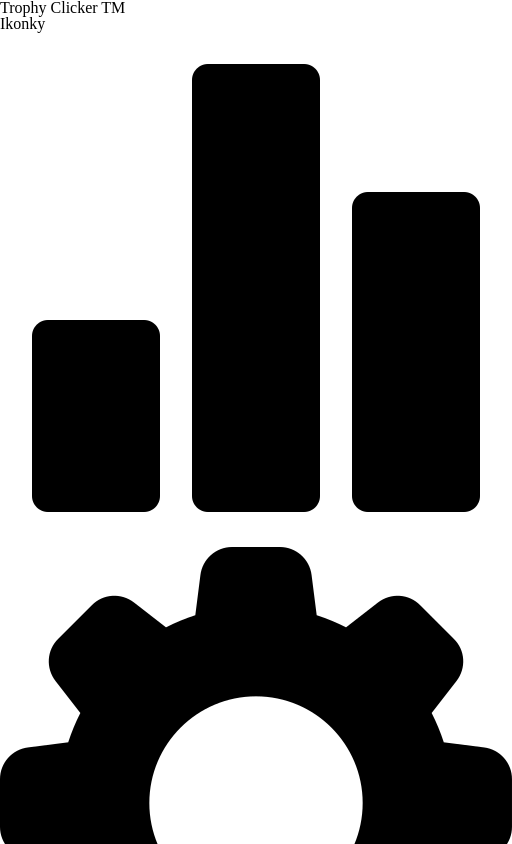
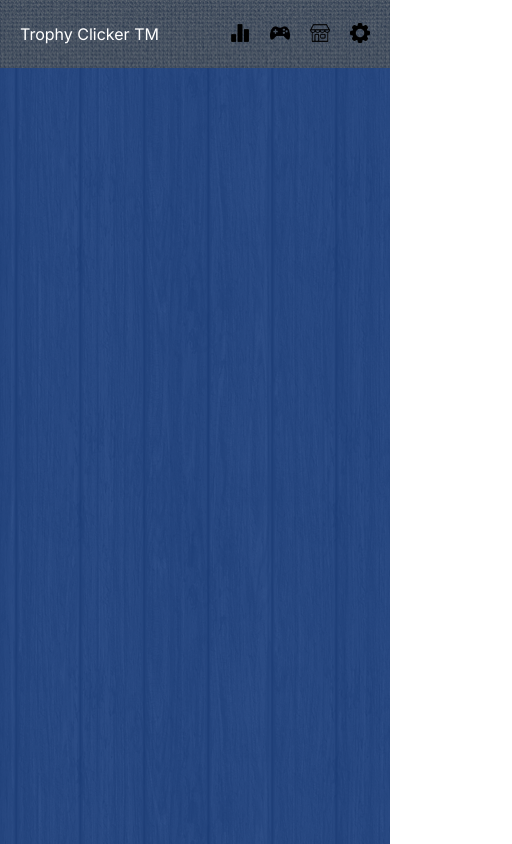
Before and after one commit to LukasKalenda/TrophyClicker, a Vue app in the folder klikacka-site/: page / in a window 390 px wide. Shown: the top 844 px of the page, 512 px wide, since content can reach past the window. Built offline with nearby package versions, Linux system fonts and the light colour scheme.

Commit message:
Responzivni hlavicka

```diff
--- a/klikacka-site/src/App.vue
+++ b/klikacka-site/src/App.vue
@@ -3,47 +3,46 @@
     <div>
       <ul>
         <li>Trophy Clicker TM</li>
-        <li>Ikonky</li>
       </ul>
     </div>
-    <div>
-      <ul>
+    <nav>
+      <ul class="desktop">
         <li>
           <router-link :to="{ name: 'stats' }"
-            ><img src="./assets/icons/graph.png" alt="Statistics icon"
+            ><img class="nav-icon" src="./assets/icons/graph.png" alt="Statistics icon"
           /></router-link>
         </li>
         <li>
           <router-link :to="{ name: 'settings' }">
-            <img src="./assets/icons/settings-1.png" alt="Shop icon" />
+            <img class="nav-icon" src="./assets/icons/settings-1.png" alt="Shop icon" />
           </router-link>
         </li>
       </ul>
 
       <!-- Mobilní verze -->
-      <ul>
+      <ul class="mobile-nav">
         <li>
           <router-link :to="{ name: 'stats' }"
-            ><img src="./assets/icons/graph.png" alt="Statistics icon"
+            ><img class="nav-icon" src="./assets/icons/graph.png" alt="Statistics icon"
           /></router-link>
         </li>
         <li>
           <router-link :to="{ name: 'games' }">
-            <img src="./assets/icons/games.png" alt="Games icon" />
+            <img class="nav-icon" src="./assets/icons/games.png" alt="Games icon" />
           </router-link>
         </li>
         <li>
           <router-link :to="{ name: 'shop' }">
-            <img src="./assets/icons/shop.png" alt="Shop icon" />
+            <img class="nav-icon" src="./assets/icons/shop.png" alt="Shop icon" />
           </router-link>
         </li>
         <li>
           <router-link :to="{ name: 'settings' }">
-            <img src="./assets/icons/settings-1.png" alt="Shop icon" />
+            <img class="nav-icon" src="./assets/icons/settings-1.png" alt="Shop icon" />
           </router-link>
         </li>
       </ul>
-    </div>
+    </nav>
   </header>
 </template>
 
@@ -51,4 +50,6 @@
 import { RouterLink, RouterView } from "vue-router";
 </script>
 
-<style scoped></style>
+<style scoped>
+
+</style>
--- a/klikacka-site/src/assets/main.css
+++ b/klikacka-site/src/assets/main.css
@@ -1 +1,7 @@
 @import './reset.css';
+@import "./fonts.css";
+body {
+  height: 100vh;
+  width: 100vw;
+  background-image: url("./backgrounds/dark-wood.png");
+}
--- a/klikacka-site/src/assets/style.scss
+++ b/klikacka-site/src/assets/style.scss
@@ -0,0 +1,59 @@
+.mobile-nav {
+    display: none;
+}
+@media screen and (max-width: 768px) {
+    .mobile-nav {
+        display: flex;
+
+        .nav-icon {
+            width: 20px;
+            height: 20px;
+        }
+    }
+    .desktop {
+        display: none;
+    }
+}
+
+header {
+    height: 8vh;
+    display: flex;
+    justify-content: space-between;
+    align-items: center;
+    padding: 0 10px;
+    background-image: url("./backgrounds/header-back.png");
+
+    div ul {
+        display: flex;
+        list-style: none;
+
+        li {
+            padding: 0 10px;
+
+            a {
+                text-decoration: none;
+                color: #fff;
+            }
+        }
+    }
+
+    nav ul {
+        display: flex;
+        list-style: none;
+
+        li {
+            padding: 0 10px;
+
+            a {
+                text-decoration: none;
+                color: #fff;
+            }
+        }
+    }
+
+    .nav-icon {
+        width: 40px;
+        height: 40px;
+        cursor: pointer;
+    }
+}
```
Also changed, not shown: klikacka-site/src/assets/backgrounds/dark-wood.png (added), klikacka-site/src/assets/backgrounds/header-back.png (added).
